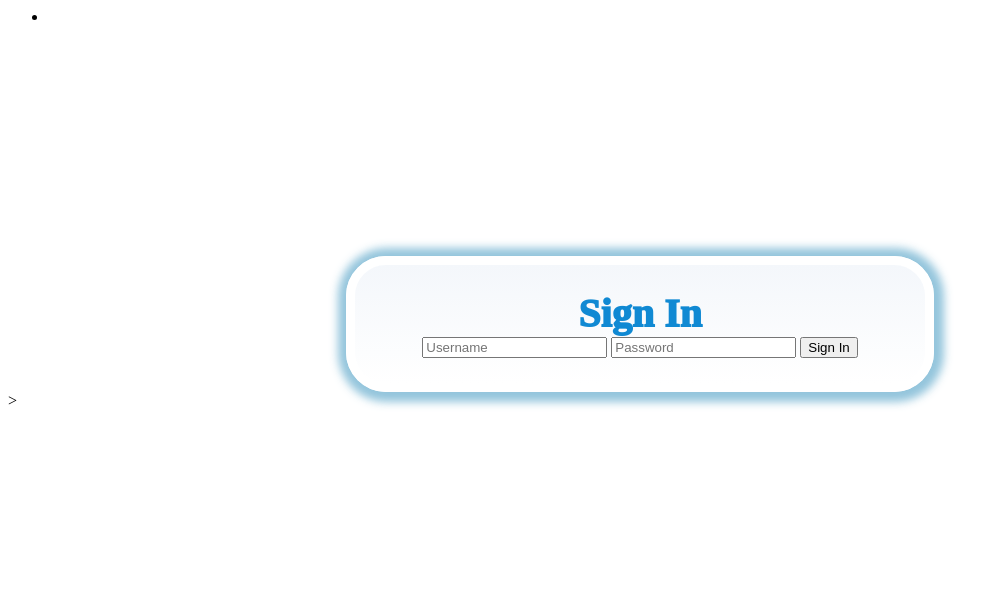
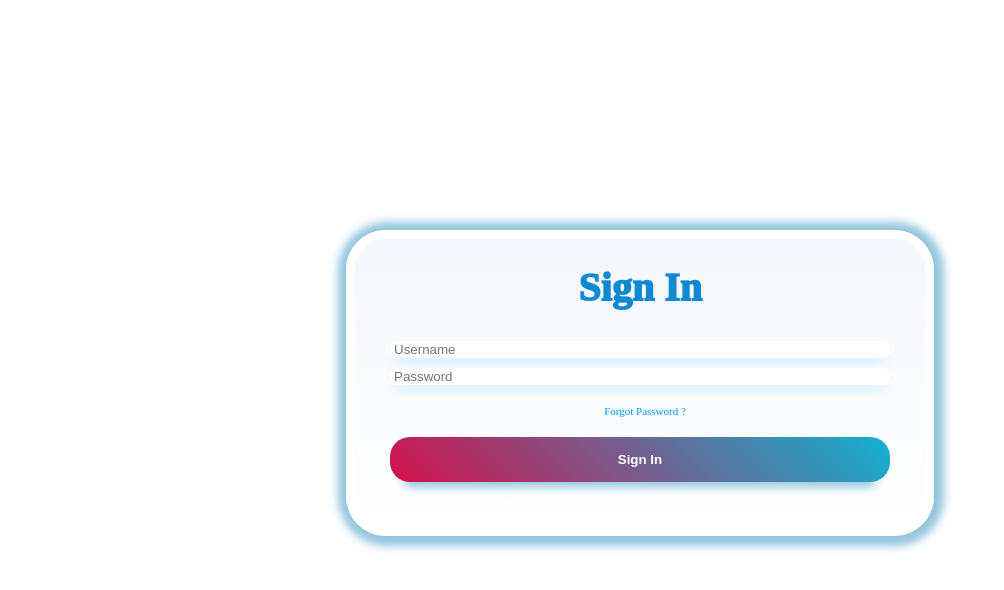
Before and after one commit to Beshwanthsai/FinanceManagement, a Django app: page /Loginpagecall/ in a window 1280 px wide. Shown: the top 590 px of the page, without its empty margins (0-1004 px from the left). Run offline with Django 4.2, Linux system fonts and the light colour scheme.

Commit message:
removed external css file in cssFiles and added inline css for login.html and register.html files

```diff
--- a/pythonProject/Financemanagement/FinanceManagementSystem/adminapp/urls.py
+++ b/pythonProject/Financemanagement/FinanceManagementSystem/adminapp/urls.py
@@ -7,4 +7,6 @@ urlpatterns = [
     path('',views.homepagecall,name='homepagecall'),
     path('Loginpagecall/',views.Loginpagecall,name='Loginpagecall'),
     path('Registerpagecall/',views.Registerpagecall,name='Registerpagecall'),
+    path('UserLoginLogic/',views.UserLoginLogic,name='UserLoginLogic'),
+    path('UserRegisterLogic/',views.UserRegisterLogic,name='UserRegisterLogic'),
 ]
--- a/pythonProject/Financemanagement/FinanceManagementSystem/adminapp/views.py
+++ b/pythonProject/Financemanagement/FinanceManagementSystem/adminapp/views.py
@@ -1,5 +1,8 @@
-
+from django.contrib.auth.context_processors import auth
 from django.shortcuts import render, redirect
+from django.contrib.auth import authenticate, login
+from django.contrib import messages
+from django.contrib.auth.models import User
 
 
 # Create your views here.
@@ -9,5 +12,73 @@ def homepagecall(request):
 def Loginpagecall(request):
     return render(request,'adminapp/Login.html')
 
+
+
+def UserLoginLogic(request):
+    if request.method == 'POST':
+        username = request.POST.get('username')
+        password = request.POST.get('password')
+
+        # Authenticate the user
+        user = authenticate(request, username=username, password=password)
+        auth.login(request,user)
+        if user is not None:
+            # Check the length of the username
+            if len(username) == 10:
+                # Redirect to StudentHomePage
+                messages.success(request, 'Login successful as student!')
+                return redirect('adminapp:projecthomepage')  # Replace with your student homepage URL name
+            elif len(username) == 4:
+                # Redirect to FacultyHomePage
+                messages.success(request, 'Login successful as faculty!')
+                return redirect('adminapp:projecthomepage')  # Replace with your faculty homepage URL name
+            else:
+                # Invalid username length
+                messages.error(request, 'Username length does not match student or faculty criteria.')
+                return render(request, 'adminapp/Login.html')
+        else:
+            # If authentication fails
+            messages.error(request, 'Invalid username or password.')
+            return render(request, 'adminapp/Login.html')
+    else:
+        return render(request, 'adminapp/Login.html')
+
+
 def Registerpagecall(request):
     return render(request,'adminapp/Register.html')
+
+
+
+
+def UserRegisterLogic(request):
+    if request.method == 'POST':
+        username = request.POST['username']
+        first_name = request.POST['first_name']
+        last_name = request.POST['last_name']
+        email = request.POST['email']
+        pass1 = request.POST['password']
+        pass2 = request.POST['password1']
+
+        if pass1 == pass2:
+            if User.objects.filter(username=username).exists():
+                messages.info(request, 'OOPS! Username already taken.')
+                return render(request, 'adminapp/Register.html')
+            elif User.objects.filter(email=email).exists():
+                messages.info(request, 'OOPS! Email already registered.')
+                return render(request, 'adminapp/Register.html')
+            else:
+                user = User.objects.create_user(
+                    username=username,
+                    password=pass1,
+                    first_name=first_name,
+                    last_name=last_name,
+                    email=email
+                )
+                user.save()
+                messages.info(request, 'Account created Successfully!')
+                return render(request, 'adminapp/Projecthomepage.html')
+        else:
+            messages.info(request, 'Passwords do not match.')
+            return render(request, 'adminapp/Register.html')
+    else:
+        return render(request, 'adminapp/Register.html')
--- a/pythonProject/Financemanagement/FinanceManagementSystem/static/cssFiles/Login.css
+++ /dev/null
@@ -1,83 +0,0 @@
-/* From Uiverse.io by Smit-Prajapati */
-.container {
-  max-width: 500px;
-    max-height: 500px;
-  background: #F8F9FD;
-  background: linear-gradient(0deg, rgb(255, 255, 255) 0%, rgb(244, 247, 251) 100%);
-  border-radius: 40px;
-  padding: 25px 35px;
-  border: 9px solid rgb(255, 255, 255);
-  box-shadow: rgba(133, 189, 215, 0.8784313725) 1px 1px 9px 9px;
-  margin-top:230px;
-}
-
-.heading {
-  text-align: center;
-  font-weight: 960;
-  font-size: 40px;
-  color: rgb(16, 137, 211);
-}
-
-.form {
-  margin-top: 30px;
-}
-
-.form .input {
-  width: 100%;
-  background: white;
-  border: none;
-  padding: 20px 20px;
-  border-radius: 20px;
-  margin-top: 150px;
-  box-shadow: #cff0ff 0px 10px 10px -5px;
-  border-inline: 2px solid transparent;
-}
-
-.form .input::-moz-placeholder {
-  color: rgb(170, 160, 170);
-}
-
-.form .input::placeholder {
-  color: rgb(10, 160, 170);
-}
-
-.form .input:focus {
-  outline: none;
-  border-inline: 9px solid #12B1D1;
-}
-
-.form .forgot-password {
-  display: block;
-  margin-top: 10px;
-  margin-left: 10px;
-}
-
-.form .forgot-password a {
-  font-size: 11px;
-  color: #0099ff;
-  text-decoration: none;
-}
-
-.form .login-button {
-  display: block;
-  width: 100%;
-  font-weight: bold;
-  background: linear-gradient(45deg, rgb(16, 17, 211) 0%, rgb(167, 167, 250) 100%);
-  color: white;
-  padding-block: 20px;
-  margin: 20px auto;
-  border-radius: 20px;
-  box-shadow: rgba(133, 189, 215, 0.8784313725) 0px 20px 10px -15px;
-  border: none;
-  transition: all 0.2s ease-in-out;
-}
-
-.form .login-button:hover {
-  transform: scale(1.03);
-  box-shadow: rgba(133, 189, 215, 0.8784313725) 0px 23px 10px -90px;
-}
-
-.form .login-button:active {
-  transform: scale(0.95);
-  box-shadow: rgba(133, 189, 215, 0.8784313725) 0px 15px 10px -10px;
-}
--- a/pythonProject/Financemanagement/FinanceManagementSystem/templates/adminapp/Login.html
+++ b/pythonProject/Financemanagement/FinanceManagementSystem/templates/adminapp/Login.html
@@ -2,35 +2,18 @@
 <head>
     <meta charset="UTF-8">
     <title>Title</title>
-     <link rel="stylesheet" href="../../static/cssFiles/Login.css">
 </head>
 <body>
 
-<ul  class="navbar-nav ms-auto">
-<li>
-        {% if user.is_authenticated %}
-        <li class="nav-item">
-        <span class="nav-link">Welcome, {{ user.username }}</span>
-    </li>
-          <li class="nav-item">
-          <a class="nav-link" href="#">Logout</a>
-          </li>
-        {% else %}
-
-        {% endif %}
-
- </li>
-
-      </ul>
 <center>
-<div class="container">
-    <div class="heading">Sign In</div>
-{#    <form action="{% url 'UserLoginLogic' %}" class="form" method="post">#}
+    <div class="container" style="max-width: 500px; background: linear-gradient(0deg, rgb(255, 255, 255) 0%, rgb(244, 247, 251) 100%); border-radius: 40px; padding: 25px 35px; border: 9px solid rgb(255, 255, 255); box-shadow: rgba(133, 189, 215, 0.878) 1px 1px 9px 9px; margin-top: 230px;">
+        <div class="heading" style="text-align: center; font-weight: 960; font-size: 40px; color: rgb(16, 137, 211);">Sign In</div>
+        <form action="{% url 'UserLoginLogic' %}" class="form" method="post" style="margin-top: 30px;">
             {% csrf_token %}
-      <input required="" class="input" name="username" type="text"  id="email" placeholder="Username">
-      <input required="" class="input" name="password" type="password"  id="password" placeholder="Password">
-      <input class="login-button" type="submit" value="Sign In">
-
+            <input required="" class="input" name="username" type="text" id="email" placeholder="Username" style="width: 100%; background: white; border: none; border-radius: 20px; box-shadow: #cff0ff 0px 10px 10px -5px; border-inline: 2px solid transparent; margin-bottom: 10px;">
+            <input required="" class="input" name="password" type="password" id="password" placeholder="Password" style="width: 100%; background: white; border: none; border-radius: 20px; box-shadow: #cff0ff 0px 10px 10px -5px; border-inline: 2px solid transparent; margin-bottom: 10px;">
+            <span class="forgot-password" style="display: block; margin-top: 10px; margin-left: 10px;"><a href="#" style="font-size: 11px; color: #0099ff; text-decoration: none;">Forgot Password ?</a></span>
+            <input class="login-button" type="submit" value="Sign In" style="display: block; width: 100%; font-weight: bold; background: linear-gradient(45deg, rgb(211,16,75) 0%, rgb(18, 177, 209) 100%); color: white; padding-block: 15px; margin: 20px auto; border-radius: 20px; box-shadow: rgba(133, 189, 215, 0.878) 0px 20px 10px -15px; border: none; transition: all 0.2s ease-in-out;">
         </form>
         {% if messages %}
         <ul class="messages" style="list-style-type: none; padding: 0; margin: 20px 0 0; font-size: 14px;">
@@ -46,4 +29,3 @@
 
 </body>
 </html>
->
```
Also changed, not shown: pythonProject/Financemanagement/FinanceManagementSystem/templates/adminapp/Register.html (+12 -12 lines), pythonProject/Financemanagement/FinanceManagementSystem/db.sqlite3. Lines whose indentation alone changed are shown as unchanged.
